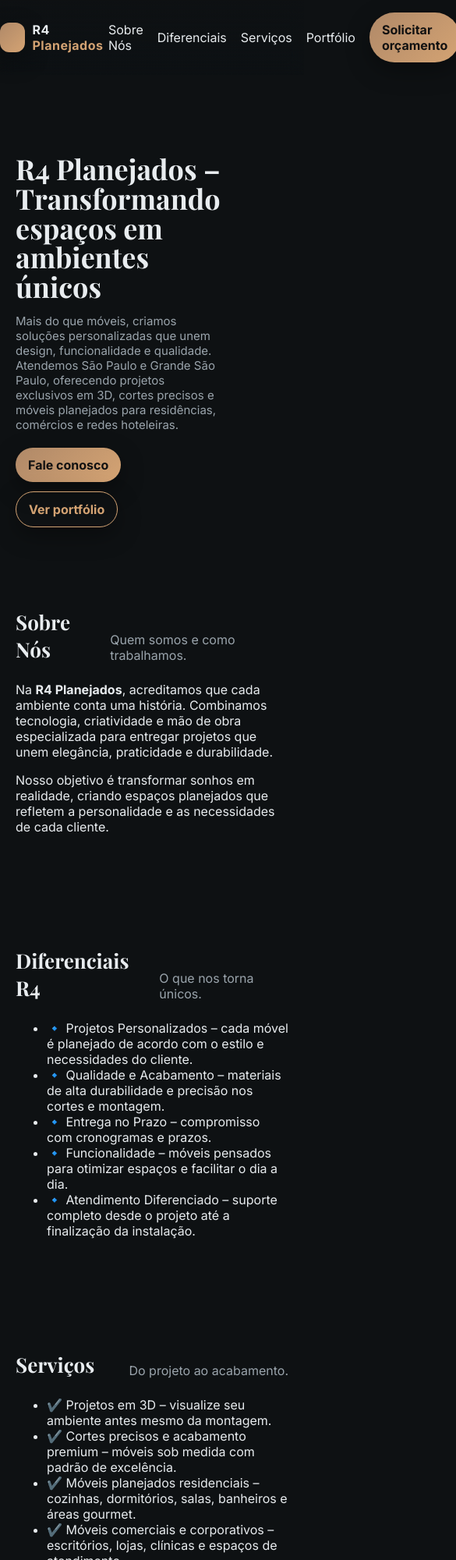
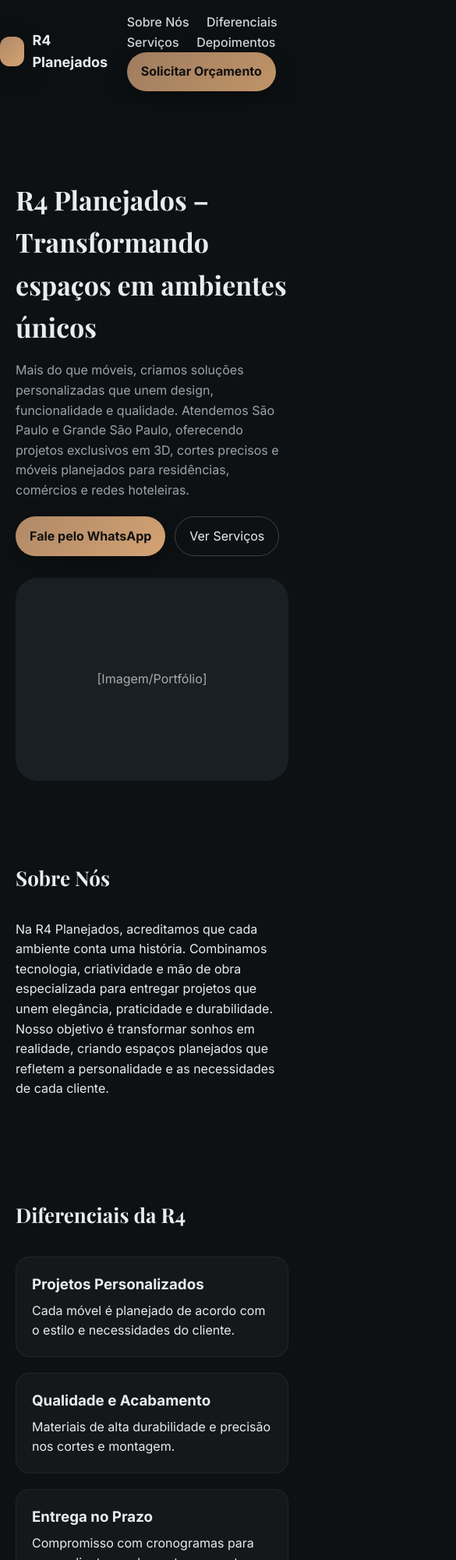
Before and after one commit to r4Planejados/r4planejados, a plain HTML site: page index.html in a window 390 px wide. Shown: the top 2000 px of the page at 78% size, 585 px wide, since content can reach past the window. Drawn offline with nearby package versions, Linux system fonts and the light colour scheme.

Commit message:
Update index.html

```diff
--- a/index.html
+++ b/index.html
@@ -3,63 +3,86 @@
 <head>
   <meta charset="UTF-8" />
   <meta name="viewport" content="width=device-width, initial-scale=1" />
-  <title>Portfólio | R4 Planejados</title>
-  <meta name="description" content="R4 Planejados – móveis sob medida, cozinhas, closets, painéis e projetos para residências, comércios e redes hoteleiras." />
-  <meta property="og:title" content="Portfólio | R4 Planejados" />
-  <meta property="og:description" content="Transformando espaços em ambientes únicos com móveis planejados." />
-  <meta property="og:type" content="website" />
+  <title>R4 Planejados | Móveis Sob Medida</title>
+  <meta name="description" content="R4 Planejados – móveis sob medida, design exclusivo, funcionalidade e qualidade em São Paulo e Grande São Paulo." />
   <meta name="theme-color" content="#0e1113" />
   <link rel="preconnect" href="https://fonts.googleapis.com">
   <link rel="preconnect" href="https://fonts.gstatic.com" crossorigin>
   <link href="https://fonts.googleapis.com/css2?family=Inter:wght@300;400;500;600;700;800&family=Playfair+Display:wght@600;700&display=swap" rel="stylesheet">
   <style>
-    /* --- Estilos já existentes (mantive todos) --- */
     :root{
-      --bg:#0e1113;--panel:#14181b;--text:#e8ecef;--muted:#9aa4ac;
-      --brand:#b08968;--accent:#d4a373;--success:#68b08a;
-      --shadow: 0 10px 30px rgba(0,0,0,.35);
-      --radius: 18px;--radius-lg: 28px;--gap: 16px;--maxw: 1180px;
+      --bg:#0e1113;
+      --panel:#14181b;
+      --text:#e8ecef;
+      --muted:#9aa4ac;
+      --brand:#b08968;
+      --accent:#d4a373;
+      --success:#68b08a;
+      --shadow:0 10px 30px rgba(0,0,0,.35);
+      --radius:18px;
+      --radius-lg:28px;
+      --gap:16px;
+      --maxw:1180px;
     }
-    *{box-sizing:border-box}
-    html,body{margin:0;height:100%;background:var(--bg);color:var(--text);font-family:Inter,system-ui,-apple-system,Segoe UI,Roboto,Ubuntu,"Helvetica Neue",Arial,"Noto Sans",sans-serif}
+    *{box-sizing:border-box;margin:0;padding:0}
+    body{background:var(--bg);color:var(--text);font-family:Inter,Arial,sans-serif;line-height:1.6}
     img{max-width:100%;display:block}
     a{color:inherit;text-decoration:none}
-    .container{width:100%;max-width:var(--maxw);margin:0 auto;padding:0 20px}
-    header{position:sticky;top:0;z-index:50;background:linear-gradient(to bottom, rgba(14,17,19,.85), rgba(14,17,19,.6) 40%, transparent);backdrop-filter:saturate(140%) blur(10px)}
+    .container{max-width:var(--maxw);margin:0 auto;padding:0 20px}
+
+    header{position:sticky;top:0;z-index:50;background:rgba(14,17,19,.85);backdrop-filter:blur(10px)}
     .nav{display:flex;align-items:center;justify-content:space-between;padding:16px 0}
-    .brand{display:flex;align-items:center;gap:10px;font-weight:700;letter-spacing:.5px}
+    .brand{display:flex;align-items:center;gap:10px;font-weight:700;font-size:18px}
     .logo{width:38px;height:38px;border-radius:12px;background:linear-gradient(135deg,var(--brand),var(--accent));box-shadow:var(--shadow)}
-    .btn{display:inline-flex;align-items:center;gap:10px;padding:12px 16px;border-radius:999px;background:linear-gradient(135deg,var(--brand),var(--accent));color:#111;font-weight:700;box-shadow:var(--shadow);transition:.2s}
+    .btn{display:inline-flex;align-items:center;gap:10px;padding:12px 18px;border-radius:999px;background:linear-gradient(135deg,var(--brand),var(--accent));color:#111;font-weight:700;box-shadow:var(--shadow);transition:.2s}
     .btn:hover{transform:translateY(-2px)}
-    .hero{padding:88px 0 40px}
-    .hero-grid{display:grid;grid-template-columns:1.1fr .9fr;gap:28px;align-items:center}
-    h1{font-family:"Playfair Display",serif;font-size:clamp(36px,4.8vw,60px);line-height:1.05;margin:14px 0}
-    .lead{font-size:clamp(15px,1.5vw,18px);color:var(--muted);max-width:62ch}
-    .hero-cta{display:flex;gap:12px;flex-wrap:wrap;margin-top:20px}
+    nav a{margin-left:18px;font-weight:500;opacity:.9}
+    nav a:hover{opacity:1}
+
+    .hero{padding:80px 0 40px}
+    .hero-grid{display:grid;gap:28px;align-items:center}
+    @media(min-width:900px){.hero-grid{grid-template-columns:1.1fr .9fr}}
+    h1{font-family:"Playfair Display",serif;font-size:clamp(34px,4vw,56px);margin:16px 0}
+    .lead{color:var(--muted);max-width:62ch}
+    .hero-cta{margin-top:20px;display:flex;flex-wrap:wrap;gap:12px}
+    .ghost{padding:12px 18px;border-radius:999px;border:1px solid rgba(255,255,255,.2)}
+
     section{padding:64px 0}
-    .section-title{display:flex;align-items:end;justify-content:space-between;gap:16px;margin-bottom:24px}
-    .section-title h2{font-size:clamp(26px,3.2vw,40px);margin:0;font-family:"Playfair Display",serif}
-    .section-title p{margin:0;color:var(--muted)}
-    .grid{display:grid;gap:16px}
-    footer{padding:40px 0 60px;color:var(--muted)}
-    .sep{height:1px;background:linear-gradient(to right, transparent, rgba(255,255,255,.12), transparent);margin:16px 0}
-    .hover-lift{transition:transform .2s ease}
-    .hover-lift:hover{transform:translateY(-4px)}
+    .section-title{margin-bottom:32px}
+    .section-title h2{font-size:clamp(26px,3vw,38px);font-family:"Playfair Display",serif;margin-bottom:6px}
+    .section-title p{color:var(--muted)}
+
+    .grid{display:grid;gap:20px}
+
+    .service,.diferencial{background:var(--panel);border-radius:var(--radius);padding:20px;border:1px solid rgba(255,255,255,.06);transition:.2s}
+    .service:hover,.diferencial:hover{transform:translateY(-3px);border-color:rgba(255,255,255,.2)}
+    .service h3,.diferencial h3{margin-bottom:6px}
+
+    @media(min-width:740px){
+      .services,.diferenciais{grid-template-columns:repeat(2,1fr)}
+    }
+    @media(min-width:1020px){
+      .services,.diferenciais{grid-template-columns:repeat(3,1fr)}
+    }
+
+    .quote{background:linear-gradient(180deg,#14181b,#121619);padding:20px;border-radius:var(--radius);border:1px solid rgba(255,255,255,.06)}
+    .quote p{margin-bottom:10px;color:#cad2d8}
+    .quote small{color:var(--muted)}
+
+    .cta{background:linear-gradient(180deg,#14181b,#121619);padding:28px;border-radius:var(--radius-lg);display:flex;flex-wrap:wrap;align-items:center;justify-content:space-between;gap:18px}
+    footer{padding:40px 0 60px;text-align:center;color:var(--muted)}
   </style>
 </head>
 <body>
 <header>
   <div class="container nav">
-      <a class="brand" href="#top">
-        <span class="logo"></span>
-        <span>R4 <span style="color:var(--accent)">Planejados</span></span>
-      </a>
-      <nav style="display:flex;gap:18px;align-items:center">
+    <a class="brand" href="#top"><span class="logo"></span> R4 Planejados</a>
+    <nav>
       <a href="#sobre">Sobre Nós</a>
       <a href="#diferenciais">Diferenciais</a>
       <a href="#servicos">Serviços</a>
-        <a href="#portfolio">Portfólio</a>
-        <a href="#contato" class="btn">Solicitar orçamento</a>
+      <a href="#depoimentos">Depoimentos</a>
+      <a class="btn" href="https://wa.me/5511985548298" target="_blank">Solicitar Orçamento</a>
     </nav>
   </div>
 </header>
@@ -72,22 +95,21 @@
         <h1>R4 Planejados – Transformando espaços em ambientes únicos</h1>
         <p class="lead">Mais do que móveis, criamos soluções personalizadas que unem design, funcionalidade e qualidade. Atendemos São Paulo e Grande São Paulo, oferecendo projetos exclusivos em 3D, cortes precisos e móveis planejados para residências, comércios e redes hoteleiras.</p>
         <div class="hero-cta">
-            <a class="btn" href="#contato">Fale conosco</a>
-            <a class="btn hover-lift" style="background:none;border:1px solid var(--accent);color:var(--accent)" href="#portfolio">Ver portfólio</a>
+          <a class="btn" href="https://wa.me/5511985548298" target="_blank">Fale pelo WhatsApp</a>
+          <a class="ghost" href="#servicos">Ver Serviços</a>
         </div>
       </div>
+      <div style="background:#1a1f23;border-radius:var(--radius-lg);height:260px;display:flex;align-items:center;justify-content:center;color:#aaa">[Imagem/Portfólio]</div>
     </div>
   </section>
 
-    <!-- SOBRE NÓS -->
+  <!-- SOBRE -->
   <section id="sobre">
     <div class="container">
       <div class="section-title">
         <h2>Sobre Nós</h2>
-          <p>Quem somos e como trabalhamos.</p>
       </div>
-        <p>Na <strong>R4 Planejados</strong>, acreditamos que cada ambiente conta uma história. Combinamos tecnologia, criatividade e mão de obra especializada para entregar projetos que unem elegância, praticidade e durabilidade.</p>
-        <p>Nosso objetivo é transformar sonhos em realidade, criando espaços planejados que refletem a personalidade e as necessidades de cada cliente.</p>
+      <p>Na R4 Planejados, acreditamos que cada ambiente conta uma história. Combinamos tecnologia, criatividade e mão de obra especializada para entregar projetos que unem elegância, praticidade e durabilidade. Nosso objetivo é transformar sonhos em realidade, criando espaços planejados que refletem a personalidade e as necessidades de cada cliente.</p>
     </div>
   </section>
 
@@ -95,16 +117,15 @@
   <section id="diferenciais">
     <div class="container">
       <div class="section-title">
-          <h2>Diferenciais R4</h2>
-          <p>O que nos torna únicos.</p>
+        <h2>Diferenciais da R4</h2>
       </div>
-        <ul>
-          <li>🔹 Projetos Personalizados – cada móvel é planejado de acordo com o estilo e necessidades do cliente.</li>
-          <li>🔹 Qualidade e Acabamento – materiais de alta durabilidade e precisão nos cortes e montagem.</li>
-          <li>🔹 Entrega no Prazo – compromisso com cronogramas e prazos.</li>
-          <li>🔹 Funcionalidade – móveis pensados para otimizar espaços e facilitar o dia a dia.</li>
-          <li>🔹 Atendimento Diferenciado – suporte completo desde o projeto até a finalização da instalação.</li>
-        </ul>
+      <div class="grid diferenciais">
+        <div class="diferencial"><h3>Projetos Personalizados</h3><p>Cada móvel é planejado de acordo com o estilo e necessidades do cliente.</p></div>
+        <div class="diferencial"><h3>Qualidade e Acabamento</h3><p>Materiais de alta durabilidade e precisão nos cortes e montagem.</p></div>
+        <div class="diferencial"><h3>Entrega no Prazo</h3><p>Compromisso com cronogramas para que o cliente receba no tempo certo.</p></div>
+        <div class="diferencial"><h3>Funcionalidade</h3><p>Móveis pensados para otimizar espaços, facilitar o dia a dia e unir estética e praticidade.</p></div>
+        <div class="diferencial"><h3>Atendimento Diferenciado</h3><p>Suporte completo desde o projeto até a finalização da instalação.</p></div>
+      </div>
     </div>
   </section>
 
@@ -113,64 +134,48 @@
     <div class="container">
       <div class="section-title">
         <h2>Serviços</h2>
-          <p>Do projeto ao acabamento.</p>
       </div>
-        <ul>
-          <li>✔️ Projetos em 3D – visualize seu ambiente antes mesmo da montagem.</li>
-          <li>✔️ Cortes precisos e acabamento premium – móveis sob medida com padrão de excelência.</li>
-          <li>✔️ Móveis planejados residenciais – cozinhas, dormitórios, salas, banheiros e áreas gourmet.</li>
-          <li>✔️ Móveis comerciais e corporativos – escritórios, lojas, clínicas e espaços de atendimento.</li>
-          <li>✔️ Linha hoteleira – móveis funcionais e sofisticados para hotéis e pousadas.</li>
-        </ul>
+      <div class="grid services">
+        <div class="service"><h3>Projetos em 3D</h3><p>Visualize seu ambiente antes mesmo da montagem.</p></div>
+        <div class="service"><h3>Cortes precisos e acabamento premium</h3><p>Móveis sob medida com padrão de excelência.</p></div>
+        <div class="service"><h3>Móveis planejados residenciais</h3><p>Cozinhas, dormitórios, salas, banheiros e áreas gourmet.</p></div>
+        <div class="service"><h3>Móveis comerciais e corporativos</h3><p>Escritórios, lojas, clínicas e espaços de atendimento.</p></div>
+        <div class="service"><h3>Linha hoteleira</h3><p>Móveis funcionais e sofisticados para hotéis e pousadas.</p></div>
       </div>
-    </section>
-
-    <!-- PORTFÓLIO (a preencher depois) -->
-    <section id="portfolio">
-      <div class="container">
-        <div class="section-title">
-          <h2>Portfólio</h2>
-          <p>Alguns exemplos do que produzimos (fotos em breve).</p>
-        </div>
-        <p style="color:var(--muted)">Adicione suas imagens reais nesta seção futuramente.</p>
     </div>
   </section>
 
   <!-- DEPOIMENTOS -->
-    <section>
+  <section id="depoimentos">
     <div class="container">
       <div class="section-title">
-          <h2>O que dizem</h2>
-          <p>Depoimentos de clientes satisfeitos.</p>
+        <h2>O que dizem nossos clientes</h2>
       </div>
-        <div class="quotes">
-          <blockquote>✨ “Ficou show mano! Gostamos bastante, mandei as fotos do armário para a Jacq e ela adorou o armário. Eu também curti, ficou bem fino o trabalho.” <br><small>— Leandro Tabal</small></blockquote>
-          <blockquote>✨ “Vi como os armários ficaram e estou muito satisfeito com o trabalho. Certamente vou indicar seu serviço.” <br><small>— Cliente R4</small></blockquote>
-          <blockquote>✨ “Mais um sonho realizado! Ficamos muito felizes com o resultado e já vamos fazer a cozinha também.” <br><small>— Leda Soares</small></blockquote>
-          <blockquote>✨ “Sei que a correria do dia a dia é grande, mas fiz questão de parar um tempinho aqui pra te agradecer pelo serviço - o armário ficou impecável! Muito obrigada mesmo viu 🙏 Amei o trabalho da R4 e vou recomendar sempre que puder.” <br><small>— Ingrid</small></blockquote>
+      <div class="grid">
+        <div class="quote"><p>“Ficou show mano! Gostamos bastante, mandei as fotos do armário para a Jacq e ela adorou o armário. Eu também curti, ficou bem fino o trabalho.”</p><small>— Leandro Tabal</small></div>
+        <div class="quote"><p>“Vi como os armários ficaram e estou muito satisfeito com o trabalho. Certamente vou indicar seu serviço.”</p><small>— Cliente R4</small></div>
+        <div class="quote"><p>“Mais um sonho realizado! Ficamos muito felizes com o resultado e já vamos fazer a cozinha também.”</p><small>— Leda Soares</small></div>
+        <div class="quote"><p>“O armário ficou impecável! Obrigada pela paciência e cuidado com cada detalhe. Amei o trabalho da R4 e vou recomendar sempre.”</p><small>— Ingrid</small></div>
       </div>
     </div>
   </section>
 
-    <!-- CTA CONTATO -->
-    <section id="contato">
+  <!-- CTA -->
+  <section>
     <div class="container">
       <div class="cta">
         <div>
-            <h3>Vamos tirar seu projeto do papel?</h3>
-            <p style="color:var(--muted)">Envie medidas, referências e o ambiente desejado que retornamos com uma proposta.</p>
+          <h3 style="margin-bottom:8px">Vamos tirar seu projeto do papel?</h3>
+          <p style="color:var(--muted)">Fale com a R4 Planejados pelo WhatsApp e peça seu orçamento personalizado.</p>
         </div>
-          <a class="btn" href="mailto:contato@r4planejados.com">Solicitar orçamento</a>
+        <a class="btn" href="https://wa.me/5511985548298" target="_blank">Chamar no WhatsApp</a>
       </div>
     </div>
   </section>
 
-    <div class="container"><div class="sep"></div></div>
-
   <footer>
-      <div class="container" style="display:flex;flex-wrap:wrap;gap:12px;align-items:center;justify-content:space-between">
+    <div class="container">
       <small>© <span id="year"></span> R4 Planejados. Todos os direitos reservados.</small>
-        <small>Feito com ❤️ e dedicação em cada projeto.</small>
     </div>
   </footer>
 </main>
```
Lines whose indentation alone changed are shown as unchanged.
